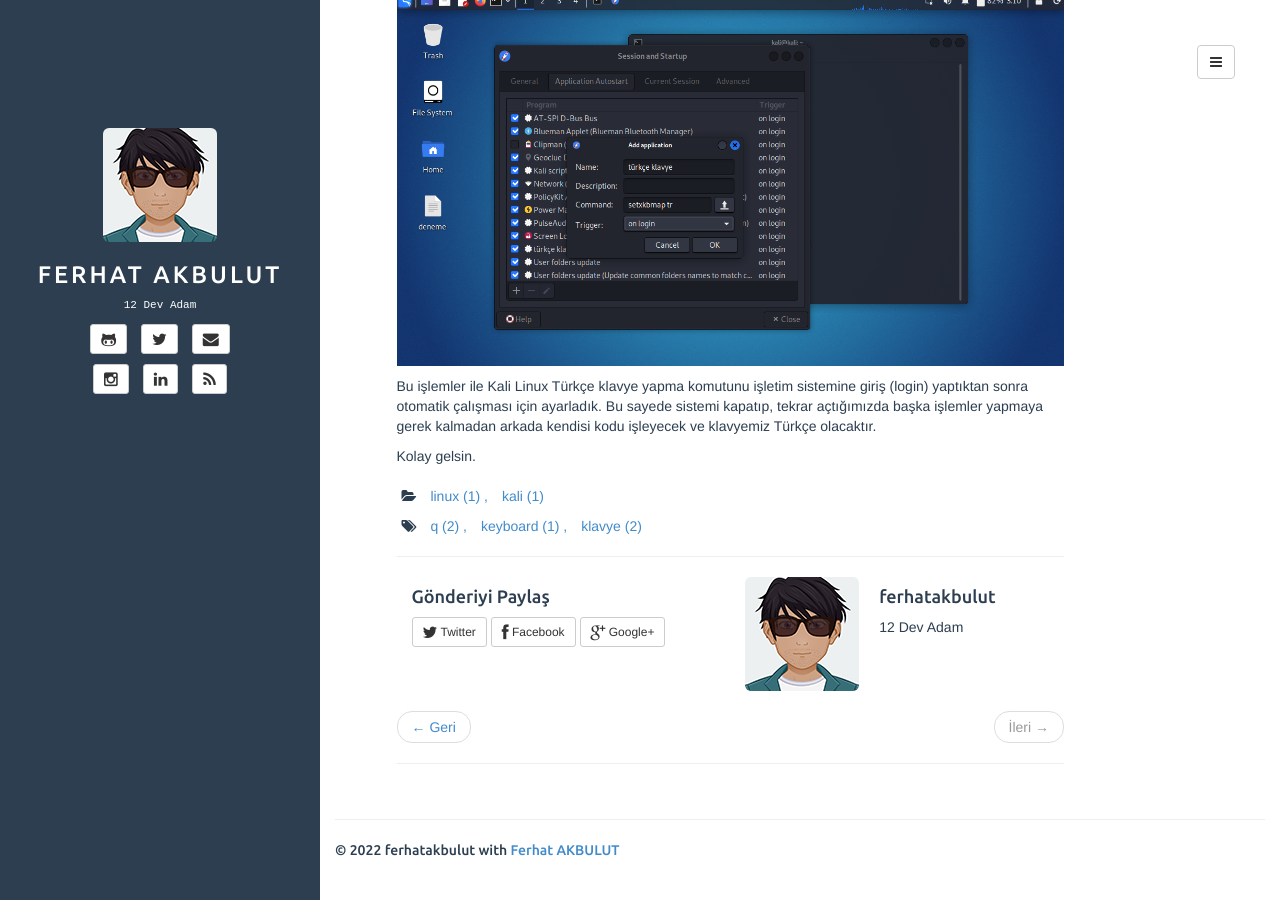
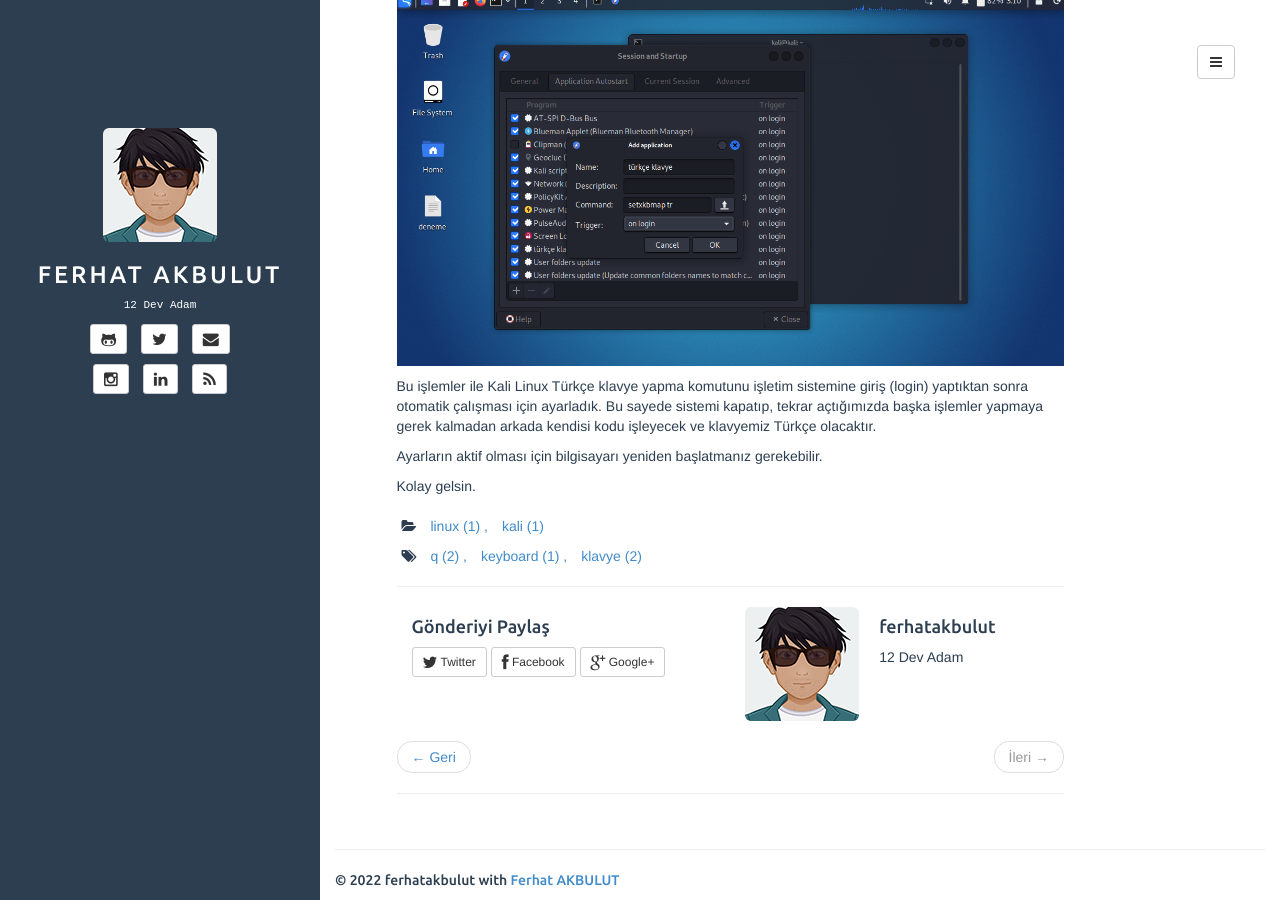
Before and after one commit to ferhatakbulut/ferhatakbulut.github.io, a Jekyll site: the page built from _posts/2021-12-27-kali-linux-q-keyboard.md, in a window 1280 px wide and 900 px high, scrolled down 1231 px. Built offline with Jekyll 4.4.1, drawn with Linux system fonts in a browser that asks for light colours.

Commit message:
2021-12-27-kali-linux-q-keyboard
Yeni satır eklendi

```diff
--- a/_posts/2021-12-27-kali-linux-q-keyboard.md
+++ b/_posts/2021-12-27-kali-linux-q-keyboard.md
@@ -19,18 +19,26 @@ Bunun önüne geçmek için her defasında bilgisayar yeniden başladığında k
 
 İlk olarak menüden **Applications -> Settings -> Session and Startup** tıklıyoruz
 
+
 <img src="https://raw.githubusercontent.com/ferhatakbulut/ferhatakbulut.github.io/main/image/k1.png">
+
 
 Daha sonra açılan pencerede **Application Autostart** yani uygulama otomatik başlatma sekmesine geçiyoruz ve sol altta görülen **+** butonuna tıklayın.
 
+
 <img src="https://raw.githubusercontent.com/ferhatakbulut/ferhatakbulut.github.io/main/image/k2.png">
+
 
 Uygulama ekleme kısmında "Name" kısmına istediğiniz bir isim verebilirsiniz. Burada önemli olan "Command" kısmıdır. Buraya **setxkbmap tr** yazıp,
 **Trigger** kısmını da **on login** ayarladıktan sonra **OK** butonuna tıklayın
 
+
 <img src="https://raw.githubusercontent.com/ferhatakbulut/ferhatakbulut.github.io/main/image/k3.png">
+
 
 Bu işlemler ile Kali Linux Türkçe klavye yapma komutunu işletim sistemine giriş (login) yaptıktan sonra otomatik çalışması için ayarladık.
 Bu sayede sistemi kapatıp, tekrar açtığımızda başka işlemler yapmaya gerek kalmadan arkada kendisi kodu işleyecek ve klavyemiz Türkçe olacaktır.
 
+Ayarların aktif olması için bilgisayarı yeniden başlatmanız gerekebilir.
+
 Kolay gelsin.
```
